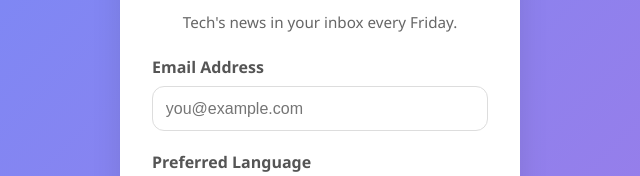
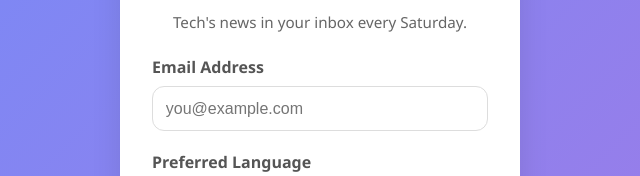
Before and after one commit to panos140/PanTsakTechNewsletter, a plain HTML site: page index.html in a window 1280 px wide. Shown: the part 298-474 px from the top of the page, 320-960 px from the left. Drawn offline with Linux system fonts and the light colour scheme.

Commit message:
Update index.html

```diff
--- a/index.html
+++ b/index.html
@@ -93,7 +93,7 @@
 
   <form class="subscription-form" action="https://formspree.io/f/mldjpold" method="POST">
     <h2>Subscribe to Our Newsletter</h2>
-    <p>Tech's news in your inbox every Friday.</p>
+    <p>Tech's news in your inbox every Saturday.</p>
 
     <label for="email">Email Address</label>
     <input type="email" name="email" id="email" required placeholder="you@example.com" />
@@ -111,4 +111,5 @@
   </form>
 
 </body>
+
 </html>
```
